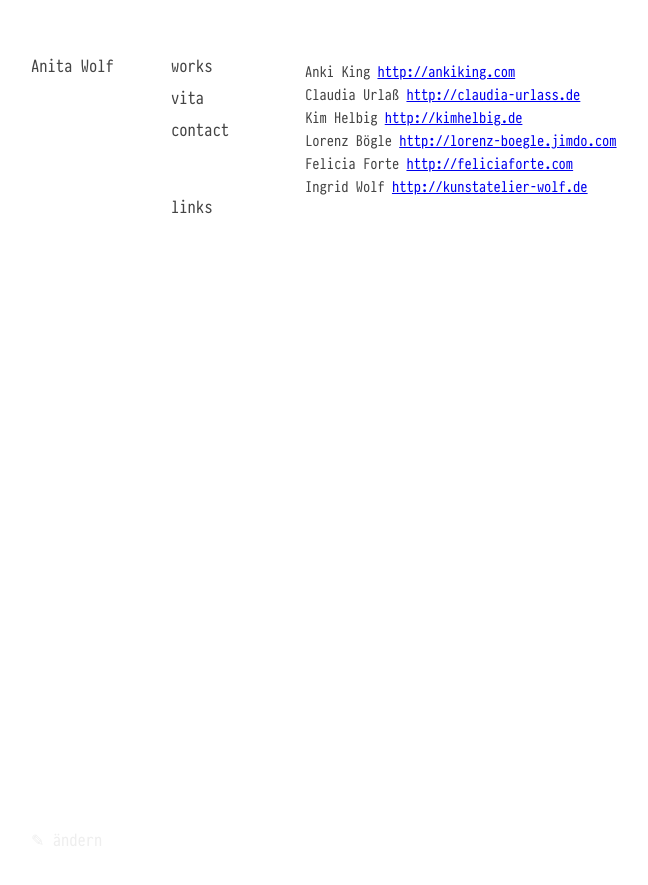
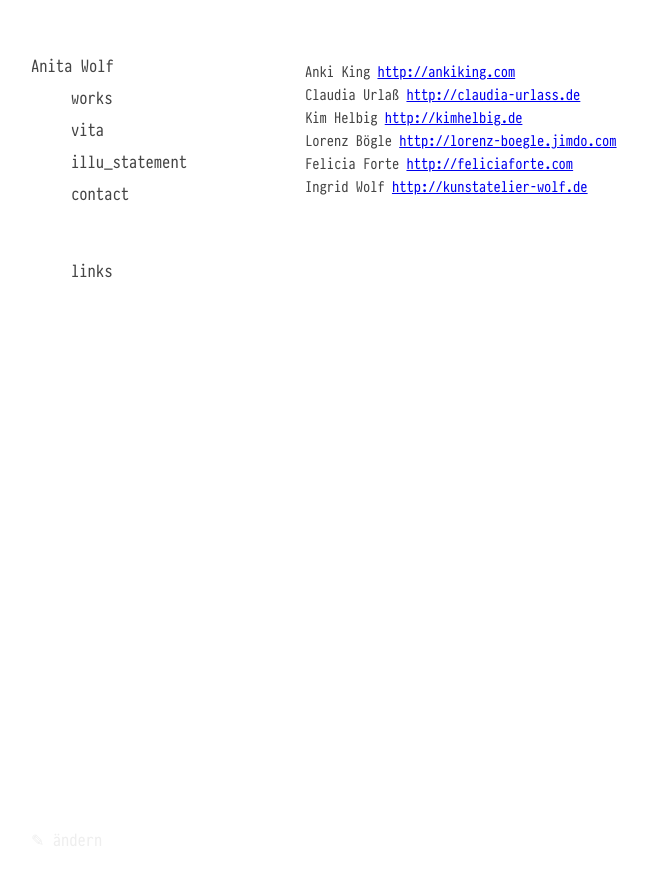
Before and after one commit to gwofaw/gwofaw.github.io, a Jekyll site: the page built from links.md, in a window 1280 px wide. Shown: the top 885 px of the page, without its empty margins (129-777 px from the left). Built offline with Jekyll 4.4.1, drawn with Linux system fonts in a browser that asks for light colours.

Commit message:
creat illu_statement

```diff
--- a/_layouts/default.html
+++ b/_layouts/default.html
@@ -38,8 +38,9 @@
     <ul>
       <li><a href=/works>works</a></li>
       <li><a href=/vita>vita</a></li>
+      <li><a href=/illu_statement>illu_statement</a></li>
       <li><a href=/contact>contact</a></li>
-      <li style="margin-top:45px"><a href=/links>links</a></li>
+         <li style="margin-top:45px"><a href=/links>links</a></li>
     </ul>
   </nav>
 </aside>
```
